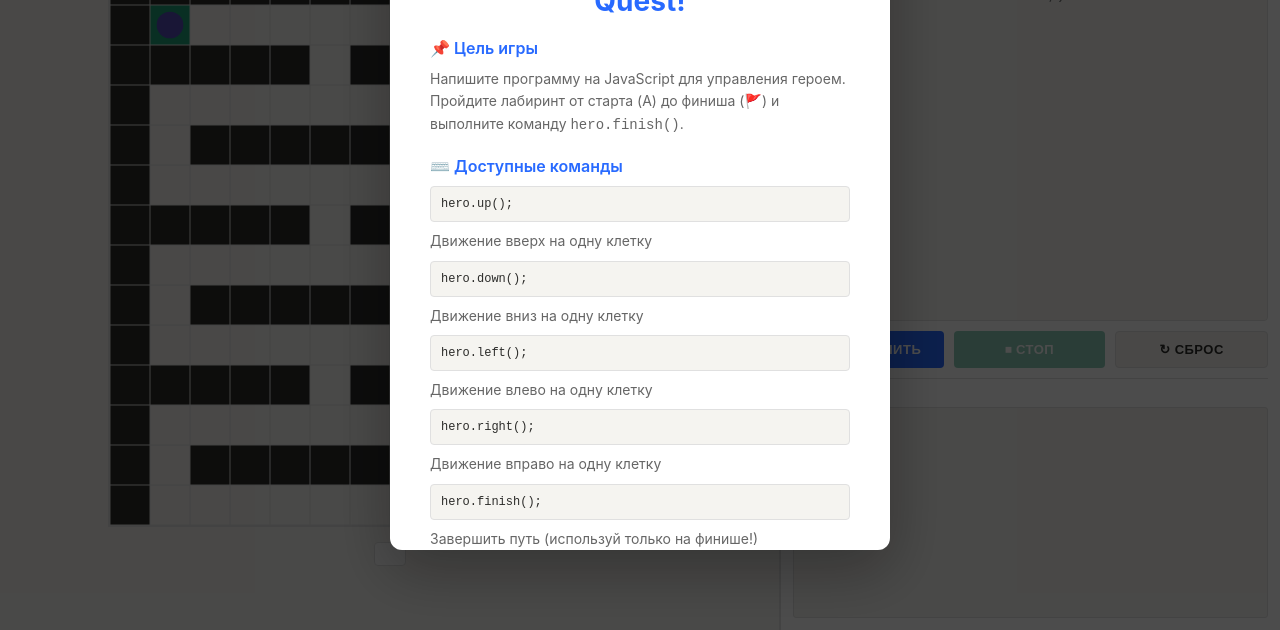
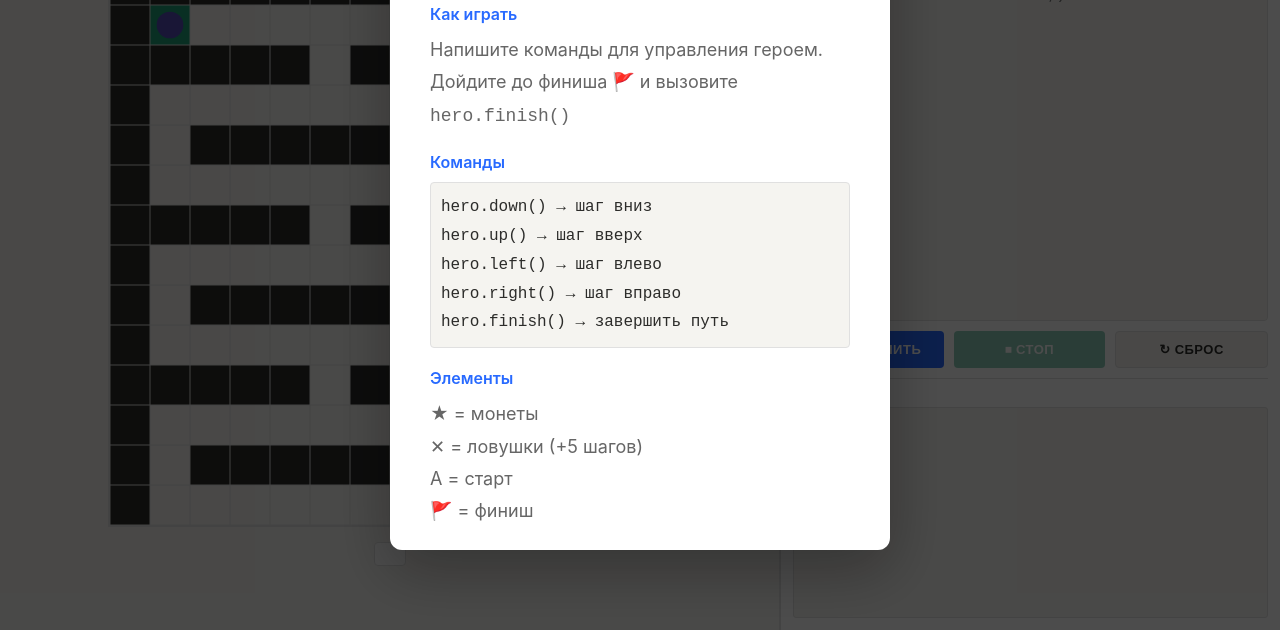
Before and after one commit to beorht/LabirintGame, a plain HTML site: page index.html in a window 1280 px wide. Shown: the part 170-800 px from the top of the page. Drawn offline with Linux system fonts and the light colour scheme.

Commit message:
Update project function

```diff
--- a/index.html
+++ b/index.html
@@ -66,51 +66,38 @@
     <!-- Tutorial Modal -->
     <div class="tutorial-modal hidden" id="tutorialModal">
         <div class="tutorial-content">
-            <div class="tutorial-title">🎮 Добро пожаловать в Maze Quest!</div>
+            <div class="tutorial-title">🎮 Maze Quest</div>
 
             <div class="tutorial-section">
-                <div class="tutorial-section-title">📌 Цель игры</div>
-                <div class="tutorial-text">
-                    Напишите программу на JavaScript для управления героем. Пройдите лабиринт от старта (A) до финиша (🚩) и выполните команду <code>hero.finish()</code>.
+                <div class="tutorial-section-title">Как играть</div>
+                <div class="tutorial-text" style="font-size: 18px; line-height: 1.8;">
+                    Напишите команды для управления героем. Дойдите до финиша 🚩 и вызовите <code>hero.finish()</code>
                 </div>
             </div>
 
             <div class="tutorial-section">
-                <div class="tutorial-section-title">⌨️ Доступные команды</div>
-                <div class="tutorial-code">hero.up();</div>
-                <div class="tutorial-text">Движение вверх на одну клетку</div>
-
-                <div class="tutorial-code">hero.down();</div>
-                <div class="tutorial-text">Движение вниз на одну клетку</div>
-
-                <div class="tutorial-code">hero.left();</div>
-                <div class="tutorial-text">Движение влево на одну клетку</div>
-
-                <div class="tutorial-code">hero.right();</div>
-                <div class="tutorial-text">Движение вправо на одну клетку</div>
-
-                <div class="tutorial-code">hero.finish();</div>
-                <div class="tutorial-text">Завершить путь (используй только на финише!)</div>
+                <div class="tutorial-section-title">Команды</div>
+                <div class="tutorial-code" style="font-size: 16px; line-height: 1.8;">
+hero.down() → шаг вниз<br>
+hero.up() → шаг вверх<br>
+hero.left() → шаг влево<br>
+hero.right() → шаг вправо<br>
+hero.finish() → завершить путь
+                </div>
             </div>
 
             <div class="tutorial-section">
-                <div class="tutorial-section-title">🎯 Советы</div>
-                <ul class="tutorial-list">
-                    <li>✨ Собирай монеты (★) для бонусов</li>
-                    <li>⚠️ Избегай ловушек (✕) - штраф +5 шагов</li>
-                    <li>💡 Используй подсказку для первых 5 шагов</li>
-                    <li>📊 Минимизируй шаги и время для лучшего результата</li>
-                </ul>
-            </div>
-
-            <div class="tutorial-section">
-                <div class="tutorial-section-title">📝 Пример кода</div>
-                <div class="tutorial-code">hero.down();<br>hero.left();<br>hero.up();<br>hero.finish();</div>
+                <div class="tutorial-section-title">Элементы</div>
+                <div class="tutorial-text" style="font-size: 18px; line-height: 1.8;">
+                    ★ = монеты<br>
+                    ✕ = ловушки (+5 шагов)<br>
+                    A = старт<br>
+                    🚩 = финиш
+                </div>
             </div>
 
             <div class="tutorial-buttons">
                 <button class="btn-primary" id="startGameButton">Начать игру 🚀</button>
-                <button class="btn-tertiary" id="skipTutorialButton">Пропустить</button>
             </div>
         </div>
     </div>
--- a/scripts/game.js
+++ b/scripts/game.js
@@ -597,10 +597,18 @@ function setupEventListeners() {
         lineNumbers.scrollTop = codeEditor.scrollTop;
     });
 
-    hintButton.addEventListener('click', generateHint);
+    hintButton.addEventListener('click', () => {
+        if (!tutorialModal.classList.contains('hidden')) {
+            // Туториал открыт - закрываем его и добавляем подсказку пути
+            hideTutorial();
+            generateHint();
+        } else {
+            // Туториал закрыт - открываем его
+            showTutorial();
+        }
+    });
     copyButton.addEventListener('click', copyCode);
     document.getElementById('startGameButton').addEventListener('click', hideTutorial);
-    document.getElementById('skipTutorialButton').addEventListener('click', hideTutorial);
 }
 
 // Initialize on page load
@@ -611,9 +619,6 @@ document.addEventListener('DOMContentLoaded', () => {
     updateLineNumbers(-1);
     setupEventListeners();
 
-    if (!localStorage.getItem('tutorialSeen')) {
-        showTutorial();
-    } else {
-        hideTutorial();
-    }
+    // Всегда показываем туториал при входе
+    showTutorial();
 });
```
